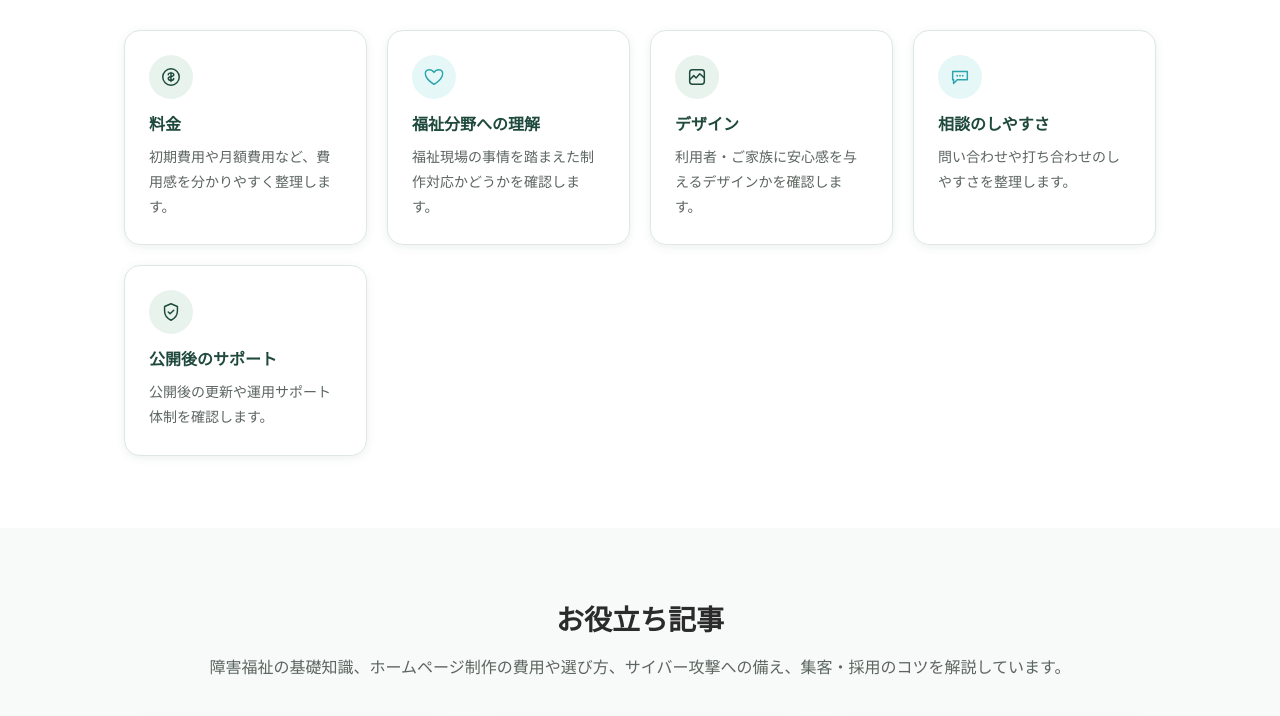
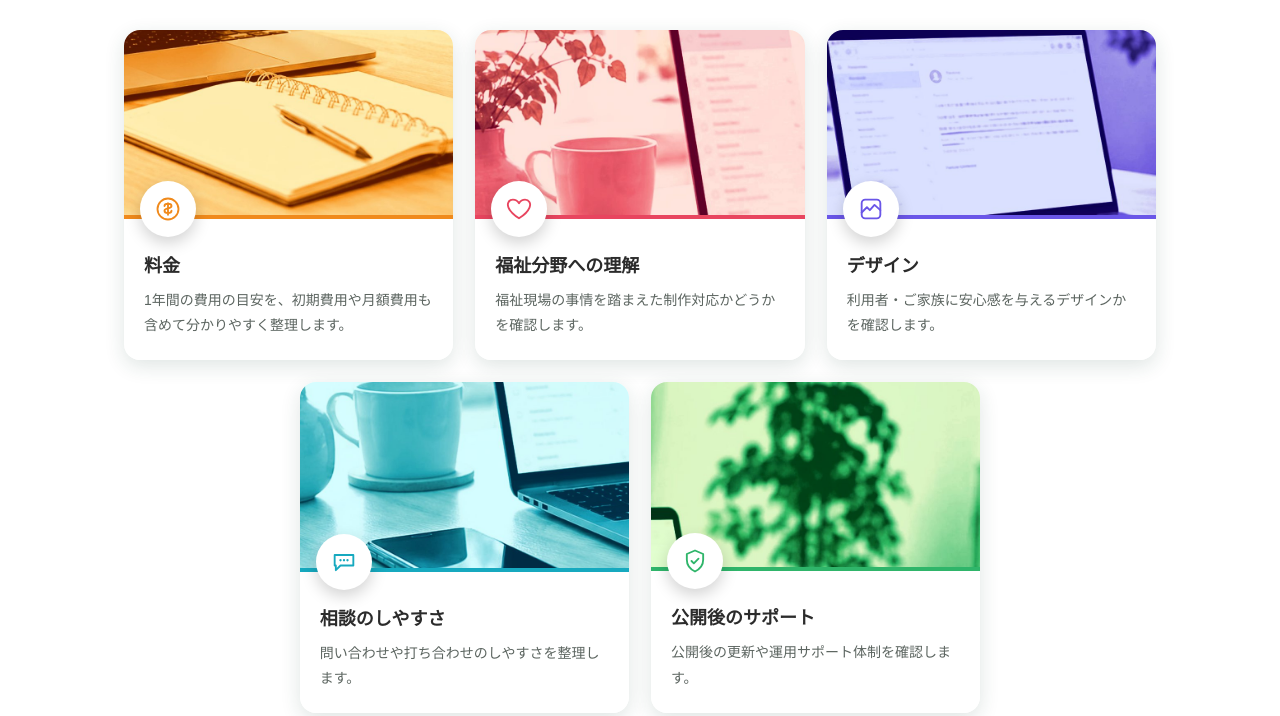
Before and after one commit to uk-support1/fukushi-website-comparison, a plain HTML site: page index.html in a window 1280 px wide. Shown: the part 3714-4430 px from the top of the page. Drawn offline with Linux system fonts and the light colour scheme.

Commit message:
トップページの「比較基準」カードを、鮮やかな写真つきのカードに変更
- 5つの基準（料金・福祉分野への理解・デザイン・相談のしやすさ・公開後のサポート）に、色別の写真風画像を追加
  （サイト内の写真を色調変換し、オレンジ・赤・紫・水色・緑で基準ごとに色分け）
- 画像の上に丸いアイコン、下に太い色の線とタイトル・説明を配置。マウスを乗せると画像が拡大
- 料金の説明を、1年間の費用を中心にした見せ方に合わせて更新
- パソコンは3＋2列、タブレットは2列、スマホは1列で表示

Co-Authored-By: Claude Sonnet 5.5 <noreply@anthropic.com>
Claude-Session: https://claude.ai/code/session_01MMpVg1uzEdKGCaXfPY768P

```diff
--- a/assets/css/comparison.css
+++ b/assets/css/comparison.css
@@ -1042,3 +1042,126 @@
   line-height: 1.5;
   color: var(--color-text-sub);
 }
+
+/* ==========================================================================
+   比較基準カード（写真つき）
+   ========================================================================== */
+.criteria-grid--photo {
+  grid-template-columns: repeat(6, 1fr);
+  gap: 22px;
+}
+
+.criteria-grid--photo > .criteria-card--photo {
+  grid-column: span 2;
+}
+
+.criteria-grid--photo > .criteria-card--photo:nth-child(4) {
+  grid-column: 2 / span 2;
+}
+
+.criteria-grid--photo > .criteria-card--photo:nth-child(5) {
+  grid-column: 4 / span 2;
+}
+
+.criteria-card--photo {
+  --accent: #2aa5ac;
+  padding: 0;
+  overflow: hidden;
+  border: 0;
+  box-shadow: 0 6px 20px rgba(30, 73, 60, 0.14);
+}
+
+.criteria-card--price { --accent: #f08a1c; }
+.criteria-card--welfare { --accent: #e8455f; }
+.criteria-card--design { --accent: #6a56e8; }
+.criteria-card--consult { --accent: #16a9bf; }
+.criteria-card--support { --accent: #2fb56a; }
+
+.criteria-card__photo {
+  position: relative;
+  display: block;
+}
+
+.criteria-card__img {
+  display: block;
+  aspect-ratio: 16 / 9;
+  overflow: hidden;
+}
+
+.criteria-card__img img {
+  width: 100%;
+  height: 100%;
+  object-fit: cover;
+  transition: transform 0.5s ease;
+}
+
+.criteria-card--photo:hover .criteria-card__img img {
+  transform: scale(1.07);
+}
+
+.criteria-card__badge {
+  position: absolute;
+  left: 16px;
+  bottom: -22px;
+  display: flex;
+  align-items: center;
+  justify-content: center;
+  width: 56px;
+  height: 56px;
+  border-radius: 50%;
+  background-color: var(--color-white);
+  color: var(--accent);
+  box-shadow: 0 6px 16px rgba(0, 0, 0, 0.18);
+}
+
+.criteria-card__badge svg {
+  width: 28px;
+  height: 28px;
+}
+
+.criteria-card__body {
+  padding: 34px 20px 22px;
+  border-top: 4px solid var(--accent);
+  background-color: var(--color-white);
+}
+
+.criteria-card--photo .criteria-card__title {
+  margin-bottom: 8px;
+  font-size: 18px;
+  color: var(--color-text);
+}
+
+.criteria-card--photo .criteria-card__desc {
+  font-size: 14px;
+  color: var(--color-text-sub);
+}
+
+@media (max-width: 1000px) {
+  .criteria-grid--photo {
+    grid-template-columns: repeat(2, 1fr);
+  }
+
+  .criteria-grid--photo > .criteria-card--photo,
+  .criteria-grid--photo > .criteria-card--photo:nth-child(4),
+  .criteria-grid--photo > .criteria-card--photo:nth-child(5) {
+    grid-column: auto;
+  }
+
+  .criteria-grid--photo > .criteria-card--photo:nth-child(5) {
+    grid-column: 1 / -1;
+  }
+}
+
+@media (max-width: 767px) {
+  .criteria-grid--photo {
+    grid-template-columns: 1fr;
+  }
+
+  .criteria-grid--photo > .criteria-card--photo:nth-child(5) {
+    grid-column: auto;
+  }
+
+  .criteria-card__img {
+    aspect-ratio: 2 / 1;
+  }
+}
--- a/index.html
+++ b/index.html
@@ -252,36 +252,46 @@
 <h2>比較基準</h2>
 </div>
 </div>
-<div class="criteria-grid">
+<div class="criteria-grid criteria-grid--photo">
 
-<div class="card">
-<span class="criteria-card__icon criteria-card__icon--green"><svg viewBox="0 0 24 24"><circle cx="12" cy="12" r="9" fill="none" stroke="currentColor" stroke-width="1.6"/><path d="M12 7v10M9 9.5c0-1.4 1.3-2 3-2s3 .8 3 2-1.3 1.7-3 2-3 .8-3 2 1.3 2 3 2 3-.6 3-2" fill="none" stroke="currentColor" stroke-width="1.6" stroke-linecap="round"/></svg></span>
+<div class="card criteria-card criteria-card--photo criteria-card--price">
+<span class="criteria-card__photo"><span class="criteria-card__img"><img src="assets/images/criteria/price.jpg" alt="" width="800" height="450" loading="lazy" decoding="async"></span><span class="criteria-card__badge"><svg viewBox="0 0 24 24"><circle cx="12" cy="12" r="9" fill="none" stroke="currentColor" stroke-width="1.6"/><path d="M12 7v10M9 9.5c0-1.4 1.3-2 3-2s3 .8 3 2-1.3 1.7-3 2-3 .8-3 2 1.3 2 3 2 3-.6 3-2" fill="none" stroke="currentColor" stroke-width="1.6" stroke-linecap="round"/></svg></span></span>
+<div class="criteria-card__body">
 <h3 class="criteria-card__title">料金</h3>
-<p class="criteria-card__desc">初期費用や月額費用など、費用感を分かりやすく整理します。</p>
+<p class="criteria-card__desc">1年間の費用の目安を、初期費用や月額費用も含めて分かりやすく整理します。</p>
+</div>
 </div>
 
-<div class="card">
-<span class="criteria-card__icon criteria-card__icon--blue"><svg viewBox="0 0 24 24"><path d="M12 20s-7-4.4-9-9.2C1.4 6.8 3.6 4 6.8 4 9 4 11 5.4 12 7c1-1.6 3-3 5.2-3 3.2 0 5.4 2.8 3.8 6.8C19 15.6 12 20 12 20Z" fill="none" stroke="currentColor" stroke-width="1.6" stroke-linejoin="round"/></svg></span>
+<div class="card criteria-card criteria-card--photo criteria-card--welfare">
+<span class="criteria-card__photo"><span class="criteria-card__img"><img src="assets/images/criteria/welfare.jpg" alt="" width="800" height="450" loading="lazy" decoding="async"></span><span class="criteria-card__badge"><svg viewBox="0 0 24 24"><path d="M12 20s-7-4.4-9-9.2C1.4 6.8 3.6 4 6.8 4 9 4 11 5.4 12 7c1-1.6 3-3 5.2-3 3.2 0 5.4 2.8 3.8 6.8C19 15.6 12 20 12 20Z" fill="none" stroke="currentColor" stroke-width="1.6" stroke-linejoin="round"/></svg></span></span>
+<div class="criteria-card__body">
 <h3 class="criteria-card__title">福祉分野への理解</h3>
 <p class="criteria-card__desc">福祉現場の事情を踏まえた制作対応かどうかを確認します。</p>
 </div>
+</div>
 
-<div class="card">
-<span class="criteria-card__icon criteria-card__icon--green"><svg viewBox="0 0 24 24"><rect x="4" y="4" width="16" height="16" rx="3" fill="none" stroke="currentColor" stroke-width="1.6"/><path d="M4 15l4.5-4.5L11 13l4-4.5L20 13" fill="none" stroke="currentColor" stroke-width="1.6" stroke-linecap="round" stroke-linejoin="round"/></svg></span>
+<div class="card criteria-card criteria-card--photo criteria-card--design">
+<span class="criteria-card__photo"><span class="criteria-card__img"><img src="assets/images/criteria/design.jpg" alt="" width="800" height="450" loading="lazy" decoding="async"></span><span class="criteria-card__badge"><svg viewBox="0 0 24 24"><rect x="4" y="4" width="16" height="16" rx="3" fill="none" stroke="currentColor" stroke-width="1.6"/><path d="M4 15l4.5-4.5L11 13l4-4.5L20 13" fill="none" stroke="currentColor" stroke-width="1.6" stroke-linecap="round" stroke-linejoin="round"/></svg></span></span>
+<div class="criteria-card__body">
 <h3 class="criteria-card__title">デザイン</h3>
 <p class="criteria-card__desc">利用者・ご家族に安心感を与えるデザインかを確認します。</p>
 </div>
+</div>
 
-<div class="card">
-<span class="criteria-card__icon criteria-card__icon--blue"><svg viewBox="0 0 24 24"><path d="M4 6h16v9H9l-4 4v-4H4Z" fill="none" stroke="currentColor" stroke-width="1.6" stroke-linejoin="round"/><circle cx="9" cy="10.5" r="1" fill="currentColor"/><circle cx="12" cy="10.5" r="1" fill="currentColor"/><circle cx="15" cy="10.5" r="1" fill="currentColor"/></svg></span>
+<div class="card criteria-card criteria-card--photo criteria-card--consult">
+<span class="criteria-card__photo"><span class="criteria-card__img"><img src="assets/images/criteria/consult.jpg" alt="" width="800" height="450" loading="lazy" decoding="async"></span><span class="criteria-card__badge"><svg viewBox="0 0 24 24"><path d="M4 6h16v9H9l-4 4v-4H4Z" fill="none" stroke="currentColor" stroke-width="1.6" stroke-linejoin="round"/><circle cx="9" cy="10.5" r="1" fill="currentColor"/><circle cx="12" cy="10.5" r="1" fill="currentColor"/><circle cx="15" cy="10.5" r="1" fill="currentColor"/></svg></span></span>
+<div class="criteria-card__body">
 <h3 class="criteria-card__title">相談のしやすさ</h3>
 <p class="criteria-card__desc">問い合わせや打ち合わせのしやすさを整理します。</p>
 </div>
+</div>
 
-<div class="card">
-<span class="criteria-card__icon criteria-card__icon--green"><svg viewBox="0 0 24 24"><path d="M12 3l7 3v5c0 5-3.2 8.2-7 10-3.8-1.8-7-5-7-10V6Z" fill="none" stroke="currentColor" stroke-width="1.6" stroke-linejoin="round"/><path d="M9 12l2 2 4-4" fill="none" stroke="currentColor" stroke-width="1.6" stroke-linecap="round" stroke-linejoin="round"/></svg></span>
+<div class="card criteria-card criteria-card--photo criteria-card--support">
+<span class="criteria-card__photo"><span class="criteria-card__img"><img src="assets/images/criteria/support.jpg" alt="" width="800" height="450" loading="lazy" decoding="async"></span><span class="criteria-card__badge"><svg viewBox="0 0 24 24"><path d="M12 3l7 3v5c0 5-3.2 8.2-7 10-3.8-1.8-7-5-7-10V6Z" fill="none" stroke="currentColor" stroke-width="1.6" stroke-linejoin="round"/><path d="M9 12l2 2 4-4" fill="none" stroke="currentColor" stroke-width="1.6" stroke-linecap="round" stroke-linejoin="round"/></svg></span></span>
+<div class="criteria-card__body">
 <h3 class="criteria-card__title">公開後のサポート</h3>
 <p class="criteria-card__desc">公開後の更新や運用サポート体制を確認します。</p>
+</div>
 </div>
 
 </div>
```
Also changed, not shown: assets/images/criteria/consult.jpg (added), assets/images/criteria/design.jpg (added), assets/images/criteria/price.jpg (added), assets/images/criteria/support.jpg (added), assets/images/criteria/welfare.jpg (added).
